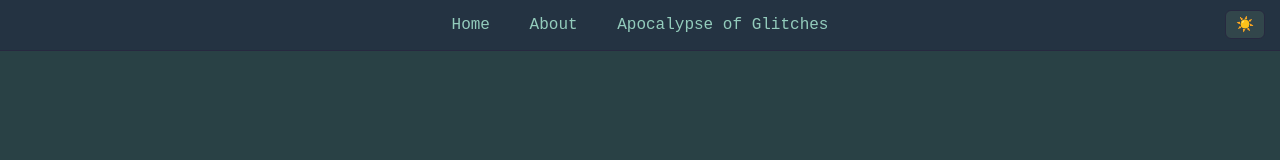
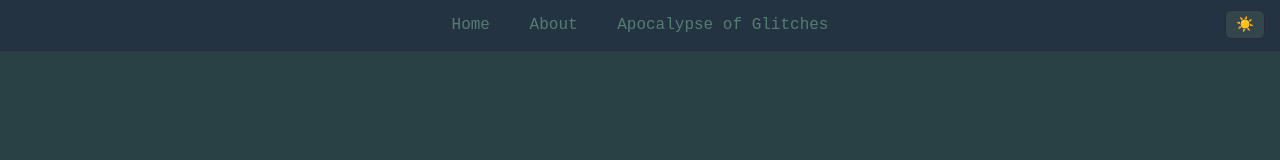
Before and after one commit to ItzMeUnreal/web, a plain HTML site: page index.html in a window 1280 px wide. Shown: the top 160 px of the page. Drawn offline with Linux system fonts and the light colour scheme.

Commit message:
Update index.html

```diff
--- a/index.html
+++ b/index.html
@@ -46,7 +46,7 @@
     }
 
     header a {
-      color: #93ccbc;
+      color: #547c72;
       text-decoration: none;
       margin: 0 15px;
       font-size: 1rem;
```
